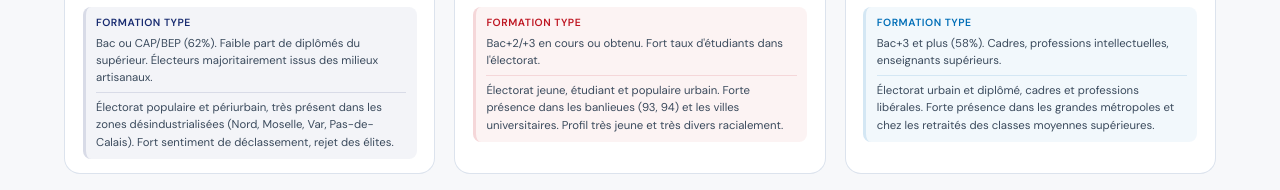
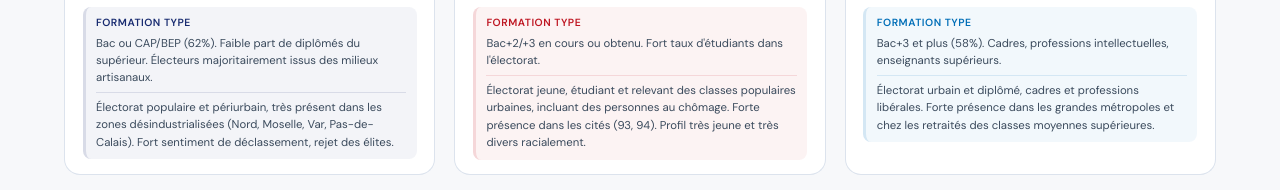
Before and after one commit to Nathou82/Comprendre-la-Politique, a plain HTML site: page profils-electoraux.html in a window 1280 px wide. Shown: the part 873-1063 px from the top of the page. Drawn offline with nearby package versions, Linux system fonts and the light colour scheme.

```diff
--- a/profils-electoraux.html
+++ b/profils-electoraux.html
@@ -738,7 +738,7 @@
 ════════════════════════════════════════════════════ */
 const PARTIS = [
   {id:"rn",nom:"Rassemblement National",logo:"https://www.tv83.info/wp-content/uploads/2024/02/Logo_alternatif_Rassemblement_national_2018.png",couleur:"#182B70",orient:"Extrême droite",orientBg:"#fdecea",orientCl:"#991b1b",ageMoyen:47,revenuMoyen:1820,revenuCateg:"bas",ageCat:"actif",etudes:28,urbain:38,periurbain:42,rural:20,localisation:"periurbain",csp:{emp:38,ouvrier:29,retraite:24,etudiant:5,autre:4},aides:["Chômage","RSA","AAH"],ageDistrib:{moins35:22,entre35_59:38,plus60:40},participation:75,score2022:23.2,notes:"Électorat populaire et périurbain, très présent dans les zones désindustrialisées (Nord, Moselle, Var, Pas-de-Calais). Fort sentiment de déclassement, rejet des élites.",etude:"Bac ou CAP/BEP (62%). Faible part de diplômés du supérieur. Électeurs majoritairement issus des milieux artisanaux."},
-  {id:"lfi",nom:"La France Insoumise",logo:"https://lfi72-la-france-insoumise.fr/wp-content/uploads/2025/02/LFI-logo-site.png",couleur:"#be1622",orient:"Gauche radicale",orientBg:"#fdecea",orientCl:"#c0392b",ageMoyen:38,revenuMoyen:1720,revenuCateg:"bas",ageCat:"jeune",etudes:45,urbain:58,periurbain:28,rural:14,localisation:"urbain",csp:{emp:30,ouvrier:22,retraite:12,etudiant:22,autre:14},aides:["RSA","APL","Chômage"],ageDistrib:{moins35:42,entre35_59:35,plus60:23},participation:65,score2022:22.0,notes:"Électorat jeune, étudiant et populaire urbain. Forte présence dans les banlieues (93, 94) et les villes universitaires. Profil très jeune et très divers racialement.",etude:"Bac+2/+3 en cours ou obtenu. Fort taux d'étudiants dans l'électorat."},
+  {id:"lfi",nom:"La France Insoumise",logo:"https://lfi72-la-france-insoumise.fr/wp-content/uploads/2025/02/LFI-logo-site.png",couleur:"#be1622",orient:"Gauche radicale",orientBg:"#fdecea",orientCl:"#c0392b",ageMoyen:38,revenuMoyen:1720,revenuCateg:"bas",ageCat:"jeune",etudes:45,urbain:58,periurbain:28,rural:14,localisation:"urbain",csp:{emp:30,ouvrier:22,retraite:12,etudiant:22,autre:14},aides:["RSA","APL","Chômage"],ageDistrib:{moins35:42,entre35_59:35,plus60:23},participation:65,score2022:22.0,notes:"Électorat jeune, étudiant et relevant des classes populaires urbaines, incluant des personnes au chômage. Forte présence dans les cités (93, 94). Profil très jeune et très divers racialement.",etude:"Bac+2/+3 en cours ou obtenu. Fort taux d'étudiants dans l'électorat."},
   {id:"renaiss",nom:"Renaissance / Ensemble",logo:"https://upload.wikimedia.org/wikipedia/commons/thumb/7/75/Renaissance-logotype-officiel.svg/200px-Renaissance-logotype-officiel.svg.png",couleur:"#006EB7",orient:"Centre",orientBg:"#e0f2fe",orientCl:"#0369a1",ageMoyen:49,revenuMoyen:2850,revenuCateg:"moyen",ageCat:"senior",etudes:58,urbain:62,periurbain:28,rural:10,localisation:"urbain",csp:{emp:42,ouvrier:8,retraite:32,etudiant:8,autre:10},aides:["Complémentaire santé"],ageDistrib:{moins35:18,entre35_59:36,plus60:46},participation:83,score2022:27.9,notes:"Électorat urbain et diplômé, cadres et professions libérales. Forte présence dans les grandes métropoles et chez les retraités des classes moyennes supérieures.",etude:"Bac+3 et plus (58%). Cadres, professions intellectuelles, enseignants supérieurs."},
   {id:"ps",nom:"Parti Socialiste",logo:"https://upload.wikimedia.org/wikipedia/fr/d/d1/Logo_Parti_socialiste_%28France%29_2016.png",couleur:"#E8003D",orient:"Gauche",orientBg:"#fdecea",orientCl:"#c0392b",ageMoyen:52,revenuMoyen:2200,revenuCateg:"moyen",ageCat:"actif",etudes:55,urbain:60,periurbain:28,rural:12,localisation:"urbain",csp:{emp:42,ouvrier:12,retraite:34,etudiant:7,autre:5},aides:["Complémentaire santé"],ageDistrib:{moins35:15,entre35_59:38,plus60:47},participation:80,score2022:1.75,notes:"Électorat vieillissant : fonctionnaires et enseignants. Perte massive d'électorat vers LFI (populaire) et EELV (diplômés) depuis 2012.",etude:"Bac+3 (55%). Enseignants, fonctionnaires, travailleurs sociaux."},
   {id:"pp",nom:"Place Publique",logo:"https://upload.wikimedia.org/wikipedia/commons/thumb/a/a5/Logo_Place_publique.svg/langfr-250px-Logo_Place_publique.svg.png",couleur:"#FFD200",orient:"Centre gauche social-démocrate",orientBg:"#fff8cf",orientCl:"#8a6a00",ageMoyen:44,revenuMoyen:2520,revenuCateg:"moyen",ageCat:"actif",etudes:67,urbain:70,periurbain:22,rural:8,localisation:"urbain",csp:{emp:46,ouvrier:7,retraite:24,etudiant:15,autre:8},aides:["APL"],ageDistrib:{moins35:30,entre35_59:44,plus60:26},participation:81,score2022:null,notes:"Électorat plutôt urbain, diplômé et pro-européen, proche de la social-démocratie. La dynamique vient surtout des européennes 2024 en alliance avec le PS autour de Raphaël Glucksmann.",etude:"Bac+3 et plus (67%). Cadres, professions intellectuelles, jeunes actifs des métropoles."},
```
